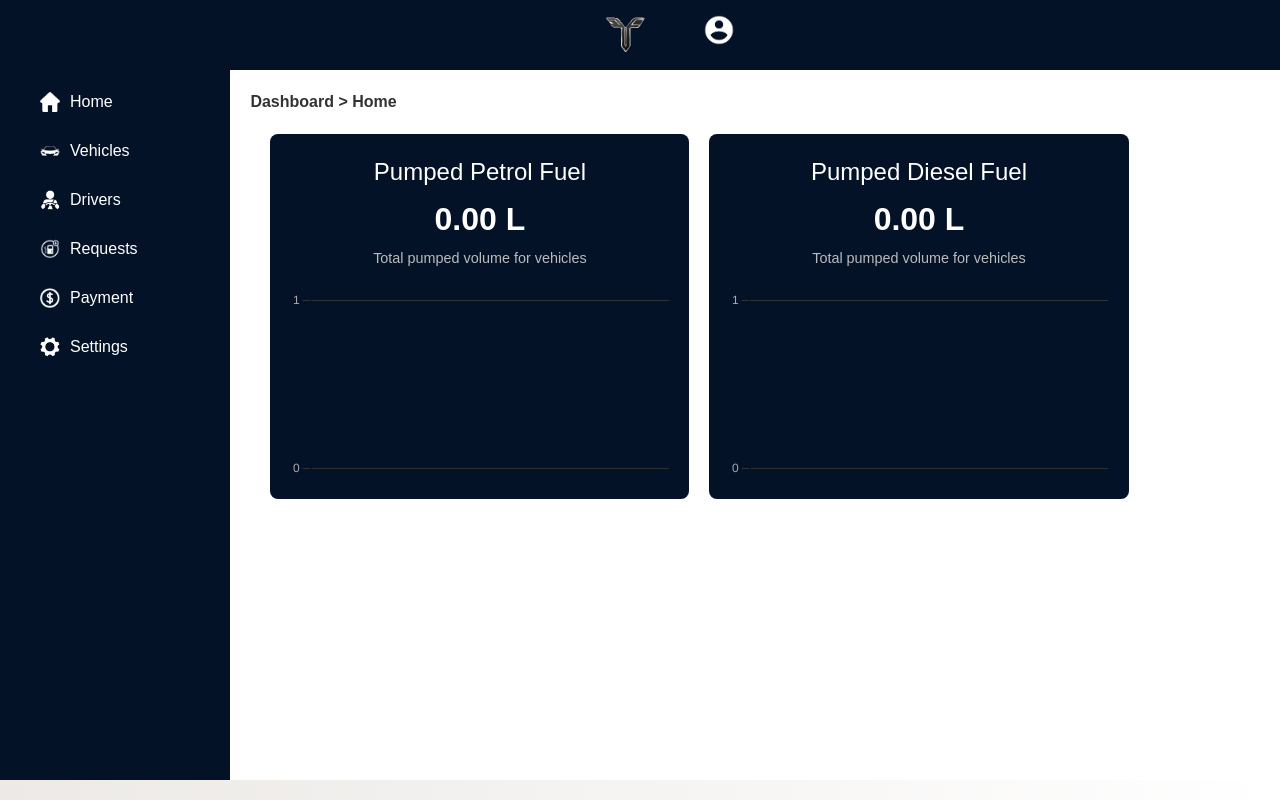
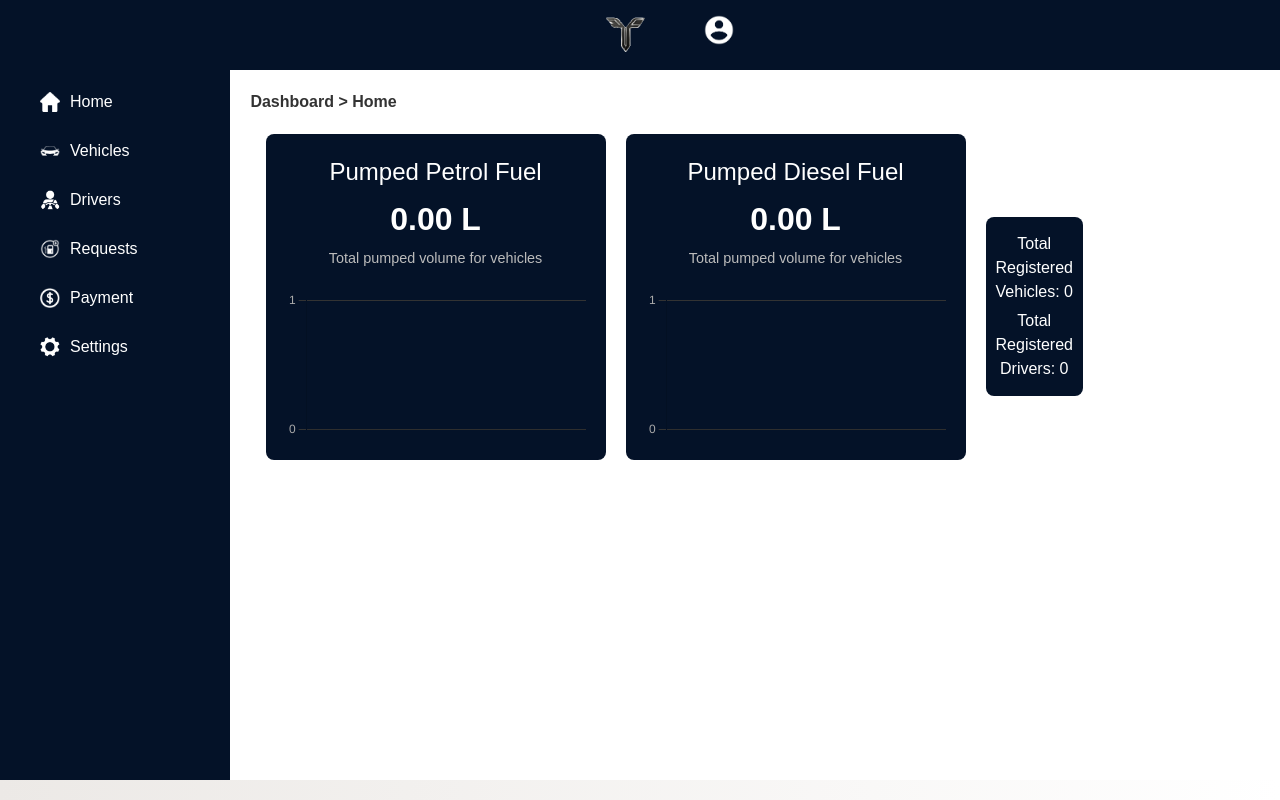
Before and after one commit to MalinduHettiarachchi/Fueltrix-, a React (Create React App) app in the folder fueltrix/: page /dashboard in a window 1280 px wide. Built offline with nearby package versions, Linux system fonts and the light colour scheme.

Commit message:
Add Back buttons

```diff
--- a/fueltrix/src/pages/ComManager/Driveregi/driveregi.css
+++ b/fueltrix/src/pages/ComManager/Driveregi/driveregi.css
@@ -39,3 +39,23 @@
     margin-left: 100px;
     font-weight: 500;
   }
+
+  .back-button {
+    position: absolute;
+    display: flex;
+    top: 10px;
+    left: 10px;
+    border: none;
+    border-radius: 5px;
+    padding: 25px 20px;
+    cursor: pointer;
+    font-size: 16px;
+  }
+  .back-image {
+    width: 24px;
+    height: auto;
+  }
+
+  .back-button:hover {
+    font-weight: 600;
+  }
--- a/fueltrix/src/pages/ComManager/Driveregi/driveregi.js
+++ b/fueltrix/src/pages/ComManager/Driveregi/driveregi.js
@@ -1,16 +1,18 @@
 import React, { useState } from "react";
 import "../Driveregi/driveregi.css";
-import { useLocation } from 'react-router-dom';
+import { useLocation, useNavigate } from "react-router-dom";
+import Imgback from "../Driveregi/back.png";
 
 function Driveregi() {
   const location = useLocation();
   const queryParams = new URLSearchParams(location.search);
-  const company = queryParams.get('company');
+  const company = queryParams.get("company");
+  const navigate = useNavigate();
 
-  const [name, setName] = useState('');
-  const [email, setEmail] = useState('');
-  const [contact, setContact] = useState('');
-  const [password, setPassword] = useState('');
+  const [name, setName] = useState("");
+  const [email, setEmail] = useState("");
+  const [contact, setContact] = useState("");
+  const [password, setPassword] = useState("");
 
   const validateForm = () => {
     // Basic validation
@@ -50,10 +52,12 @@ function Driveregi() {
     if (!validateForm()) return; // Stop if validation fails
 
     try {
-      const response = await fetch('http://localhost:5000/api/driver/register', {
-        method: 'POST',
+      const response = await fetch(
+        "http://localhost:5000/api/driver/register",
+        {
+          method: "POST",
           headers: {
-          'Content-Type': 'application/json',
+            "Content-Type": "application/json",
           },
           body: JSON.stringify({
             name,
@@ -62,7 +66,8 @@ function Driveregi() {
             password,
             company,
           }),
-      });
+        }
+      );
       const data = await response.json();
 
       if (response.ok) {
@@ -73,13 +78,24 @@ function Driveregi() {
       }
     } catch (error) {
       console.error("Error during registration:", error);
-      alert('Registration failed. Please try again.');
+      alert("Registration failed. Please try again.");
     }
   };
 
   return (
     <div className="drivrg">
       <div className="leftdr">
+        <button
+          className="back-button"
+          onClick={() => navigate(-1)} // Navigate back to the previous page
+        >
+          <img
+            src={Imgback} // Replace with your image path
+            alt="Back Icon"
+            className="back-image"
+          />
+          <span>Previous</span>
+        </button>
         <p className="fueltrix">Fueltrix</p>
       </div>
       <div className="rightdr">
--- a/fueltrix/src/pages/ComManager/Vehiregi/vehiregi.js
+++ b/fueltrix/src/pages/ComManager/Vehiregi/vehiregi.js
@@ -1,7 +1,8 @@
 import React, { useState, useRef } from "react";
 import { QRCodeCanvas } from "qrcode.react";
 import "../Vehiregi/vehiregi.css"; // Your CSS file for styling
-import { useLocation } from 'react-router-dom';
+import { useLocation, useNavigate } from "react-router-dom";
+import Imgback from "../Driveregi/back.png";
 
 // Simple hash function to generate a shorter unique identifier
 const simpleHash = (input) => {
@@ -20,6 +21,7 @@ function SRequest() {
   const [fuelVolume, setFuelVolume] = useState("");
   const [qrCode, setQrCode] = useState(null);
   const qrRef = useRef(); // For downloading the QR code
+  const navigate = useNavigate();
 
   const location = useLocation(); // Access location object
   const queryParams = new URLSearchParams(location.search); // Parse query parameters
@@ -103,6 +105,17 @@ function SRequest() {
   return (
     <div className="vehirg">
       <div className="leftvr">
+      <button
+          className="back-button"
+          onClick={() => navigate(-1)} // Navigate back to the previous page
+        >
+          <img
+            src={Imgback} // Replace with your image path
+            alt="Back Icon"
+            className="back-image"
+          />
+          <span>Previous</span>
+        </button>
         <p className="vehifuel">Fueltrix</p>
       </div>
       <div className="rightvr">
--- a/fueltrix/src/pages/ComManager/dashboard/dashboard.css
+++ b/fueltrix/src/pages/ComManager/dashboard/dashboard.css
@@ -418,5 +418,19 @@
   align-items: center;    /* Center the content vertically */
   margin: 20px;           /* Add some space around the container */
   gap: 20px;
-  width: 85%;
+  width: 80%;
 }
+
+.home-stats {
+  margin-top: 20px;
+  padding: 10px;
+  background-color: #041228;
+  border-radius: 8px;
+  color: #fff;
+}
+
+.home-stats h3 {
+  margin: 5px 0;
+  font-size: 16px;
+  color: #fff;
+}
--- a/fueltrix/src/pages/ComManager/dashboard/dashboard.js
+++ b/fueltrix/src/pages/ComManager/dashboard/dashboard.js
@@ -26,6 +26,20 @@ function Dashboard() {
   const [drivers, setDrivers] = useState([]);
   const [vehicles, setVehicles] = useState([]);
   const [fuelRequests, setFuelRequests] = useState([]);
+  const [vehicleCount, setVehicleCount] = useState(0); // For vehicle count
+  const [driverCount, setDriverCount] = useState(0); // For driver count
+
+  useEffect(() => {
+    if (vehicles.length > 0) {
+      setVehicleCount(vehicles.length); // Set vehicle count from vehicles state
+    }
+  }, [vehicles]);
+
+  useEffect(() => {
+    if (drivers.length > 0) {
+      setDriverCount(drivers.length); // Set driver count from drivers state
+    }
+  }, [drivers]);
 
   useEffect(() => {
     if (userDetails) {
@@ -429,6 +443,11 @@ function Dashboard() {
           <div className="contenthome">
             <SessionChartp groupedFuelData={groupedPetrolData} />
             <SessionChartd groupedFuelData={groupedDieselData} />
+            {/* Display total vehicle and driver count */}
+            <div className="home-stats">
+              <h3>Total Registered Vehicles: {vehicleCount}</h3>
+              <h3>Total Registered Drivers: {driverCount}</h3>
+            </div>
           </div>
         );
 
--- a/fueltrix/src/pages/WebAdmin/Userlogin/login.css
+++ b/fueltrix/src/pages/WebAdmin/Userlogin/login.css
@@ -133,3 +133,24 @@
 .buyn span:hover{
   text-decoration: underline;
 }
+
+.lback-button {
+  position: absolute;
+  display: flex;
+  top: 10px;
+  left: 10px;
+  border: none;
+  border-radius: 5px;
+  padding: 25px 20px;
+  cursor: pointer;
+  font-size: 16px;
+  color: #041228;
+}
+.lback-image {
+  width: 24px;
+  height: auto;
+}
+
+.lback-button:hover {
+  font-weight: 600;
+}
--- a/fueltrix/src/pages/WebAdmin/Userlogin/login.js
+++ b/fueltrix/src/pages/WebAdmin/Userlogin/login.js
@@ -1,12 +1,14 @@
 import React, { useState } from 'react';
 import './login.css'; // Ensure your CSS file is linked
 import img from './logo.png'; // Ensure the logo image path is correct
-import { useNavigate } from 'react-router-dom';
+import { useNavigate } from "react-router-dom";
+import Imgback from "../Userlogin/back.png";
 
 function Login() {
   const [email, setEmail] = useState(''); // State for email input
   const [password, setPassword] = useState(''); // State for password input
   const navigate = useNavigate(); // Hook to navigate between routes
+
 
   // Function to handle login process
   const handleLogin = async (e) => {
@@ -36,6 +38,17 @@ function Login() {
   return (
     <div className="two-column-container">
       <div className="leftc">
+      <button
+          className="lback-button"
+          onClick={() => navigate('/fueltrix')} // Navigate back to the previous page
+        >
+          <img
+            src={Imgback} // Replace with your image path
+            alt="Back Icon"
+            className="lback-image"
+          />
+          <span>Previous</span>
+        </button>
         <img src={img} alt="Fuletrix" className="left-image" />
       </div>
       <div className="rightc">
```
Also changed, not shown: fueltrix/src/pages/ComManager/Driveregi/back.png (added), fueltrix/src/pages/WebAdmin/Userlogin/back.png (added). Lines whose indentation alone changed are shown as unchanged.
